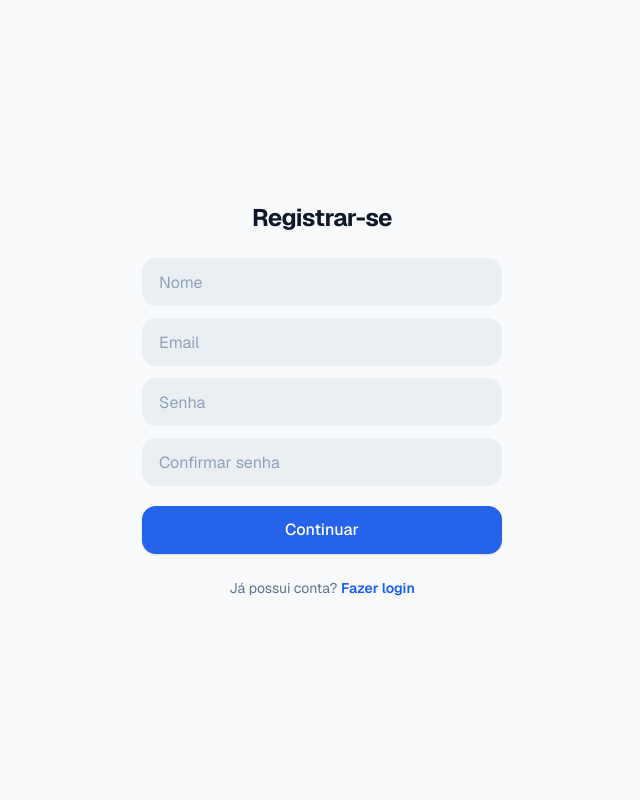
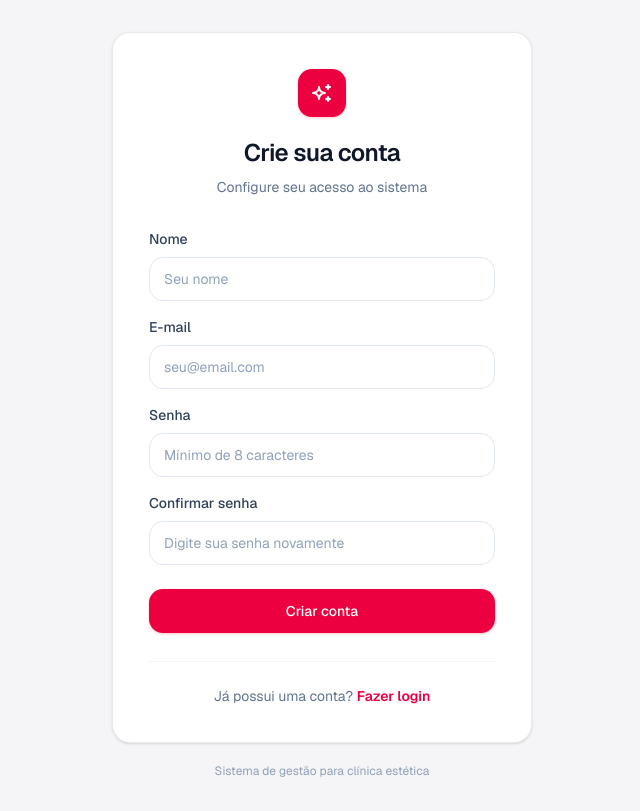
Before and after one commit to gabrielsponchiado/crm-estetica, a Next.js app in the folder apps/web/: page /register in a window 1280 px wide. Shown: the whole page, without its empty margins (318-958 px from the left). Built offline with nearby package versions, Linux system fonts and the light colour scheme.

Commit message:
feat(auth): add login and registration forms with Zod validation

```diff
--- a/apps/web/app/(auth)/login/page.tsx
+++ b/apps/web/app/(auth)/login/page.tsx
@@ -1,54 +1,143 @@
 'use client';
 
-import { useState } from 'react';
 import Link from 'next/link';
+import { useForm } from 'react-hook-form';
+import { zodResolver } from '@hookform/resolvers/zod';
+import { IconSparkles } from '@tabler/icons-react';
+
+import {
+  loginSchema,
+  type LoginInput,
+} from '@/schemas/auth.schema';
 
 export default function LoginPage() {
-  const [email, setEmail] = useState('');
-  const [password, setPassword] = useState('');
+  const {
+    register,
+    handleSubmit,
+    formState: { errors, isSubmitting },
+  } = useForm<LoginInput>({
+    resolver: zodResolver(loginSchema),
+  });
 
-  const handleSubmit = (e: React.FormEvent) => {
-    e.preventDefault();
-    console.log('Login:', { email, password });
+  const onSubmit = async (data: LoginInput) => {
+    console.log('Login:', data);
+
+    // Depois vamos conectar com a API.
   };
 
   return (
-    <div className="min-h-screen flex items-center justify-center bg-[#F8FAFC] p-4">
-      <div className="w-full max-w-[360px] flex flex-col gap-6 text-center">
-        <h1 className="text-2xl font-bold text-slate-900 tracking-tight">Login</h1>
+    <div className="min-h-screen bg-[#F5F5F7] flex items-center justify-center px-4 py-8 relative overflow-hidden">
+      {/* Decoração de fundo */}
+      <div className="absolute -top-32 -right-32 h-80 w-80 rounded-full bg-rose-100/60 blur-3xl" />
+      <div className="absolute -bottom-32 -left-32 h-80 w-80 rounded-full bg-rose-50 blur-3xl" />
 
-        <form onSubmit={handleSubmit} className="flex flex-col gap-3">
+      <div className="relative w-full max-w-[420px]">
+        <div className="bg-white border border-neutral-200/80 rounded-2xl shadow-sm px-7 py-8 sm:px-9 sm:py-9">
+
+          {/* Logo / identidade */}
+          <div className="flex flex-col items-center text-center mb-8">
+            <div className="flex h-12 w-12 items-center justify-center rounded-xl bg-rose-600 shadow-sm shadow-rose-200">
+              <IconSparkles className="h-6 w-6 text-white" />
+            </div>
+
+            <h1 className="mt-5 text-2xl font-semibold tracking-tight text-slate-900">
+              Bem-vinda de volta
+            </h1>
+
+            <p className="mt-2 text-sm text-slate-500">
+              Acesse sua conta para continuar
+            </p>
+          </div>
+
+          {/* Formulário */}
+          <form
+            onSubmit={handleSubmit(onSubmit)}
+            className="flex flex-col gap-5"
+          >
+            {/* Email */}
+            <div className="flex flex-col gap-2">
+              <label
+                htmlFor="email"
+                className="text-sm font-medium text-slate-700"
+              >
+                E-mail
+              </label>
+
               <input
+                id="email"
                 type="email"
-            required
-            value={email}
-            onChange={(e) => setEmail(e.target.value)}
-            placeholder="Email"
-            className="w-full h-12 px-4 bg-[#E2E8F0]/60 text-slate-900 placeholder-slate-500 rounded-xl outline-none focus:ring-2 focus:ring-blue-600 border border-transparent transition-all"
+                autoComplete="email"
+                {...register('email')}
+                placeholder="seu@email.com"
+                className={`w-full h-11 px-3.5 rounded-xl bg-white text-sm text-slate-900 placeholder:text-slate-400 outline-none transition-all border ${
+                  errors.email
+                    ? 'border-red-300 focus:ring-2 focus:ring-red-100'
+                    : 'border-slate-200 focus:border-rose-500 focus:ring-2 focus:ring-rose-100'
+                }`}
               />
 
+              {errors.email && (
+                <p className="text-xs text-red-600">
+                  {errors.email.message}
+                </p>
+              )}
+            </div>
+
+            {/* Senha */}
+            <div className="flex flex-col gap-2">
+              <label
+                htmlFor="password"
+                className="text-sm font-medium text-slate-700"
+              >
+                Senha
+              </label>
+
               <input
+                id="password"
                 type="password"
-            required
-            value={password}
-            onChange={(e) => setPassword(e.target.value)}
-            placeholder="Senha"
-            className="w-full h-12 px-4 bg-[#E2E8F0]/60 text-slate-900 placeholder-slate-500 rounded-xl outline-none focus:ring-2 focus:ring-blue-600 border border-transparent transition-all"
+                autoComplete="current-password"
+                {...register('password')}
+                placeholder="Digite sua senha"
+                className={`w-full h-11 px-3.5 rounded-xl bg-white text-sm text-slate-900 placeholder:text-slate-400 outline-none transition-all border ${
+                  errors.password
+                    ? 'border-red-300 focus:ring-2 focus:ring-red-100'
+                    : 'border-slate-200 focus:border-rose-500 focus:ring-2 focus:ring-rose-100'
+                }`}
               />
 
+              {errors.password && (
+                <p className="text-xs text-red-600">
+                  {errors.password.message}
+                </p>
+              )}
+            </div>
+
+            {/* Botão */}
             <button
               type="submit"
-            className="w-full h-12 mt-1 bg-[#2563EB] hover:bg-blue-700 active:scale-[0.98] text-white font-medium rounded-xl transition-all shadow-sm flex items-center justify-center"
+              disabled={isSubmitting}
+              className="w-full h-11 mt-1 rounded-xl bg-rose-600 hover:bg-rose-700 disabled:opacity-60 disabled:cursor-not-allowed active:scale-[0.99] text-white text-sm font-medium shadow-sm shadow-rose-200 transition-all"
             >
-            Continuar
+              {isSubmitting ? 'Entrando...' : 'Entrar'}
             </button>
           </form>
 
+          {/* Cadastro */}
+          <div className="mt-7 pt-6 border-t border-slate-100 text-center">
             <p className="text-sm text-slate-500">
-          Ainda não tem conta?{' '}
-          <Link href="/register" className="text-blue-600 font-semibold hover:underline">
-            Registrar-se
+              Ainda não tem uma conta?{' '}
+              <Link
+                href="/register"
+                className="font-semibold text-rose-600 hover:text-rose-700 hover:underline underline-offset-2 transition-colors"
+              >
+                Criar conta
               </Link>
+            </p>
+          </div>
+        </div>
+
+        <p className="mt-5 text-center text-xs text-slate-400">
+          Sistema de gestão para clínica estética
         </p>
       </div>
     </div>
--- a/apps/web/app/(auth)/register/page.tsx
+++ b/apps/web/app/(auth)/register/page.tsx
@@ -1,90 +1,203 @@
 'use client';
 
-import { useState } from 'react';
 import Link from 'next/link';
+import { useForm } from 'react-hook-form';
+import { zodResolver } from '@hookform/resolvers/zod';
+import { IconSparkles } from '@tabler/icons-react';
+
+import {
+  registerSchema,
+  type RegisterInput,
+} from '@/schemas/auth.schema';
 
 export default function RegisterPage() {
-  const [name, setName] = useState('');
-  const [email, setEmail] = useState('');
-  const [password, setPassword] = useState('');
-  const [confirmPassword, setConfirmPassword] = useState('');
-  const [error, setError] = useState('');
+  const {
+    register,
+    handleSubmit,
+    formState: { errors, isSubmitting },
+  } = useForm<RegisterInput>({
+    resolver: zodResolver(registerSchema),
+  });
 
-  const handleSubmit = (e: React.FormEvent) => {
-    e.preventDefault();
-    setError('');
+  const onSubmit = async (data: RegisterInput) => {
+    console.log('Registrar:', data);
 
-    if (password !== confirmPassword) {
-      setError('As senhas não coincidem!');
-      return;
-    }
-
-    console.log('Registrar:', { name, email, password });
+    // Depois vamos conectar com a API.
   };
 
   return (
-    <div className="min-h-screen flex items-center justify-center bg-[#F8FAFC] p-4">
-      <div className="w-full max-w-[360px] flex flex-col gap-6 text-center">
-        <h1 className="text-2xl font-bold text-slate-900 tracking-tight">Registrar-se</h1>
+    <div className="min-h-screen bg-[#F5F5F7] flex items-center justify-center px-4 py-8 relative overflow-hidden">
+      {/* Decoração de fundo */}
+      <div className="absolute -top-32 -right-32 h-80 w-80 rounded-full bg-rose-100/60 blur-3xl" />
+      <div className="absolute -bottom-32 -left-32 h-80 w-80 rounded-full bg-rose-50 blur-3xl" />
 
-        {error && (
-          <div className="p-3 text-sm text-red-600 bg-red-50 rounded-xl border border-red-200">
-            {error}
+      <div className="relative w-full max-w-[420px]">
+        <div className="bg-white border border-neutral-200/80 rounded-2xl shadow-sm px-7 py-8 sm:px-9 sm:py-9">
+
+          {/* Logo / identidade */}
+          <div className="flex flex-col items-center text-center mb-8">
+            <div className="flex h-12 w-12 items-center justify-center rounded-xl bg-rose-600 shadow-sm shadow-rose-200">
+              <IconSparkles className="h-6 w-6 text-white" />
             </div>
-        )}
 
-        <form onSubmit={handleSubmit} className="flex flex-col gap-3 text-left">
+            <h1 className="mt-5 text-2xl font-semibold tracking-tight text-slate-900">
+              Crie sua conta
+            </h1>
+
+            <p className="mt-2 text-sm text-slate-500">
+              Configure seu acesso ao sistema
+            </p>
+          </div>
+
+          {/* Formulário */}
+          <form
+            onSubmit={handleSubmit(onSubmit)}
+            className="flex flex-col gap-4"
+          >
+            {/* Nome */}
+            <div className="flex flex-col gap-2">
+              <label
+                htmlFor="name"
+                className="text-sm font-medium text-slate-700"
+              >
+                Nome
+              </label>
+
               <input
+                id="name"
                 type="text"
-            required
-            value={name}
-            onChange={(e) => setName(e.target.value)}
-            placeholder="Nome"
-            className="w-full h-12 px-4 bg-[#E2E8F0]/60 text-slate-900 placeholder-slate-400 rounded-xl outline-none focus:ring-2 focus:ring-blue-600 border border-transparent transition-all leading-normal"
+                autoComplete="name"
+                {...register('name')}
+                placeholder="Seu nome"
+                className={`w-full h-11 px-3.5 rounded-xl bg-white text-sm text-slate-900 placeholder:text-slate-400 outline-none transition-all border ${
+                  errors.name
+                    ? 'border-red-300 focus:ring-2 focus:ring-red-100'
+                    : 'border-slate-200 focus:border-rose-500 focus:ring-2 focus:ring-rose-100'
+                }`}
               />
 
+              {errors.name && (
+                <p className="text-xs text-red-600">
+                  {errors.name.message}
+                </p>
+              )}
+            </div>
+
+            {/* Email */}
+            <div className="flex flex-col gap-2">
+              <label
+                htmlFor="email"
+                className="text-sm font-medium text-slate-700"
+              >
+                E-mail
+              </label>
+
               <input
+                id="email"
                 type="email"
-            required
-            value={email}
-            onChange={(e) => setEmail(e.target.value)}
-            placeholder="Email"
-            className="w-full h-12 px-4 bg-[#E2E8F0]/60 text-slate-900 placeholder-slate-400 rounded-xl outline-none focus:ring-2 focus:ring-blue-600 border border-transparent transition-all leading-normal"
+                autoComplete="email"
+                {...register('email')}
+                placeholder="seu@email.com"
+                className={`w-full h-11 px-3.5 rounded-xl bg-white text-sm text-slate-900 placeholder:text-slate-400 outline-none transition-all border ${
+                  errors.email
+                    ? 'border-red-300 focus:ring-2 focus:ring-red-100'
+                    : 'border-slate-200 focus:border-rose-500 focus:ring-2 focus:ring-rose-100'
+                }`}
               />
 
+              {errors.email && (
+                <p className="text-xs text-red-600">
+                  {errors.email.message}
+                </p>
+              )}
+            </div>
+
+            {/* Senha */}
+            <div className="flex flex-col gap-2">
+              <label
+                htmlFor="password"
+                className="text-sm font-medium text-slate-700"
+              >
+                Senha
+              </label>
+
               <input
+                id="password"
                 type="password"
-            required
-            value={password}
-            onChange={(e) => setPassword(e.target.value)}
-            placeholder="Senha"
-            className="w-full h-12 px-4 bg-[#E2E8F0]/60 text-slate-900 placeholder-slate-400 rounded-xl outline-none focus:ring-2 focus:ring-blue-600 border border-transparent transition-all leading-normal"
+                autoComplete="new-password"
+                {...register('password')}
+                placeholder="Mínimo de 8 caracteres"
+                className={`w-full h-11 px-3.5 rounded-xl bg-white text-sm text-slate-900 placeholder:text-slate-400 outline-none transition-all border ${
+                  errors.password
+                    ? 'border-red-300 focus:ring-2 focus:ring-red-100'
+                    : 'border-slate-200 focus:border-rose-500 focus:ring-2 focus:ring-rose-100'
+                }`}
               />
 
+              {errors.password && (
+                <p className="text-xs text-red-600">
+                  {errors.password.message}
+                </p>
+              )}
+            </div>
+
+            {/* Confirmar senha */}
+            <div className="flex flex-col gap-2">
+              <label
+                htmlFor="confirmPassword"
+                className="text-sm font-medium text-slate-700"
+              >
+                Confirmar senha
+              </label>
+
               <input
+                id="confirmPassword"
                 type="password"
-            required
-            value={confirmPassword}
-            onChange={(e) => setConfirmPassword(e.target.value)}
-            placeholder="Confirmar senha"
-            className="w-full h-12 px-4 bg-[#E2E8F0]/60 text-slate-900 placeholder-slate-400 rounded-xl outline-none focus:ring-2 focus:ring-blue-600 border border-transparent transition-all leading-normal"
+                autoComplete="new-password"
+                {...register('confirmPassword')}
+                placeholder="Digite sua senha novamente"
+                className={`w-full h-11 px-3.5 rounded-xl bg-white text-sm text-slate-900 placeholder:text-slate-400 outline-none transition-all border ${
+                  errors.confirmPassword
+                    ? 'border-red-300 focus:ring-2 focus:ring-red-100'
+                    : 'border-slate-200 focus:border-rose-500 focus:ring-2 focus:ring-rose-100'
+                }`}
               />
 
+              {errors.confirmPassword && (
+                <p className="text-xs text-red-600">
+                  {errors.confirmPassword.message}
+                </p>
+              )}
+            </div>
+
+            {/* Botão */}
             <button
               type="submit"
-            className="w-full h-12 mt-2 bg-[#2563EB] hover:bg-blue-700 active:scale-[0.98] text-white font-medium rounded-xl transition-all shadow-sm flex items-center justify-center text-center"
+              disabled={isSubmitting}
+              className="w-full h-11 mt-2 rounded-xl bg-rose-600 hover:bg-rose-700 disabled:opacity-60 disabled:cursor-not-allowed active:scale-[0.99] text-white text-sm font-medium shadow-sm shadow-rose-200 transition-all"
             >
-            Continuar
+              {isSubmitting ? 'Criando conta...' : 'Criar conta'}
             </button>
           </form>
 
+          {/* Login */}
+          <div className="mt-7 pt-6 border-t border-slate-100 text-center">
             <p className="text-sm text-slate-500">
-          Já possui conta?{' '}
-          <Link href="/login" className="text-blue-600 font-semibold hover:underline">
+              Já possui uma conta?{' '}
+              <Link
+                href="/login"
+                className="font-semibold text-rose-600 hover:text-rose-700 hover:underline underline-offset-2 transition-colors"
+              >
                 Fazer login
               </Link>
             </p>
           </div>
         </div>
+
+        <p className="mt-5 text-center text-xs text-slate-400">
+          Sistema de gestão para clínica estética
+        </p>
+      </div>
+    </div>
   );
 }
--- a/apps/web/package.json
+++ b/apps/web/package.json
@@ -12,6 +12,7 @@
   },
   "dependencies": {
     "@base-ui/react": "^1.6.0",
+    "@hookform/resolvers": "^5.9.1",
     "@repo/ui": "workspace:*",
     "@tabler/icons-react": "^3.45.0",
     "class-variance-authority": "^0.7.1",
@@ -22,9 +23,11 @@
     "next": "16.2.0",
     "react": "^19.2.0",
     "react-dom": "^19.2.0",
+    "react-hook-form": "^7.85.0",
     "shadcn": "^4.15.0",
     "tailwind-merge": "^3.6.0",
-    "tw-animate-css": "^1.4.0"
+    "tw-animate-css": "^1.4.0",
+    "zod": "^4.4.3"
   },
   "devDependencies": {
     "@repo/eslint-config": "workspace:*",
```
Also changed, not shown: apps/web/schemas/auth.schema.ts (added, +39 -0 lines), 1 other file (tests, documents, lock files or other folders). Lines whose indentation alone changed are shown as unchanged.
